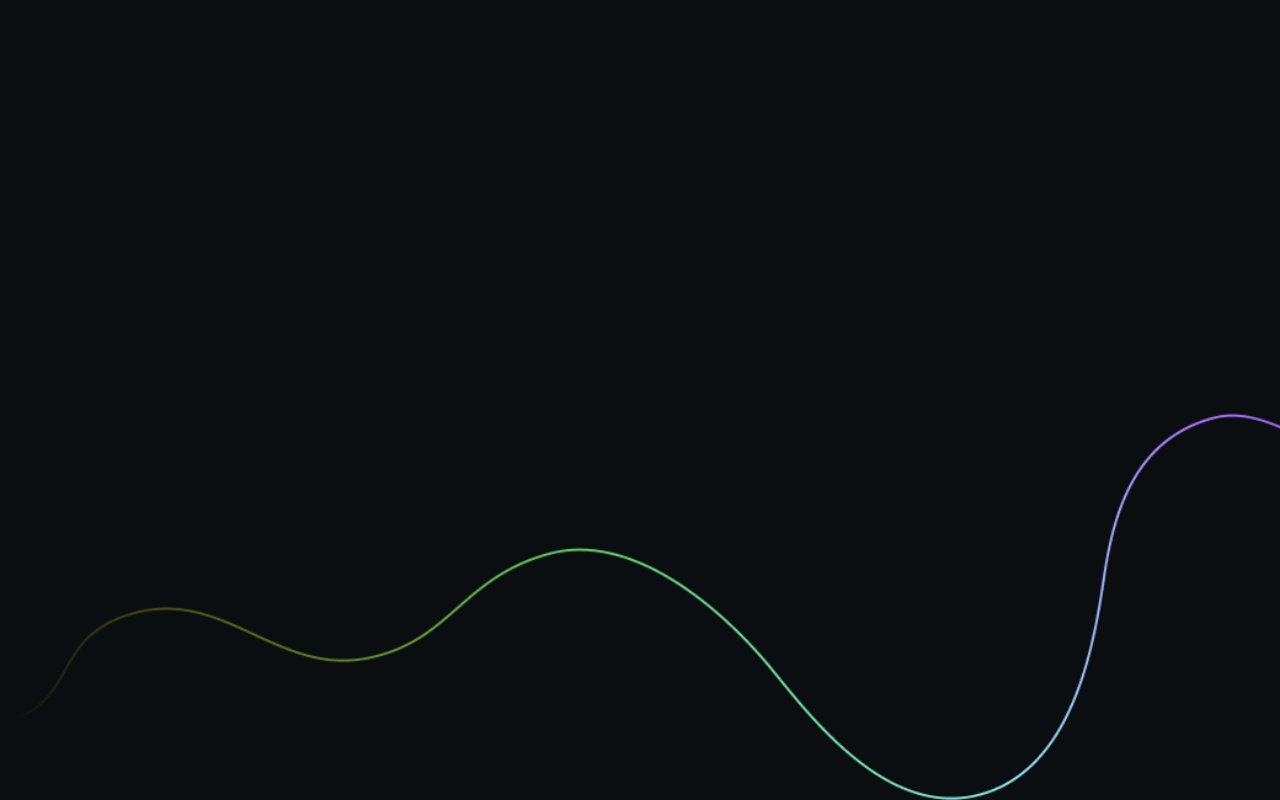
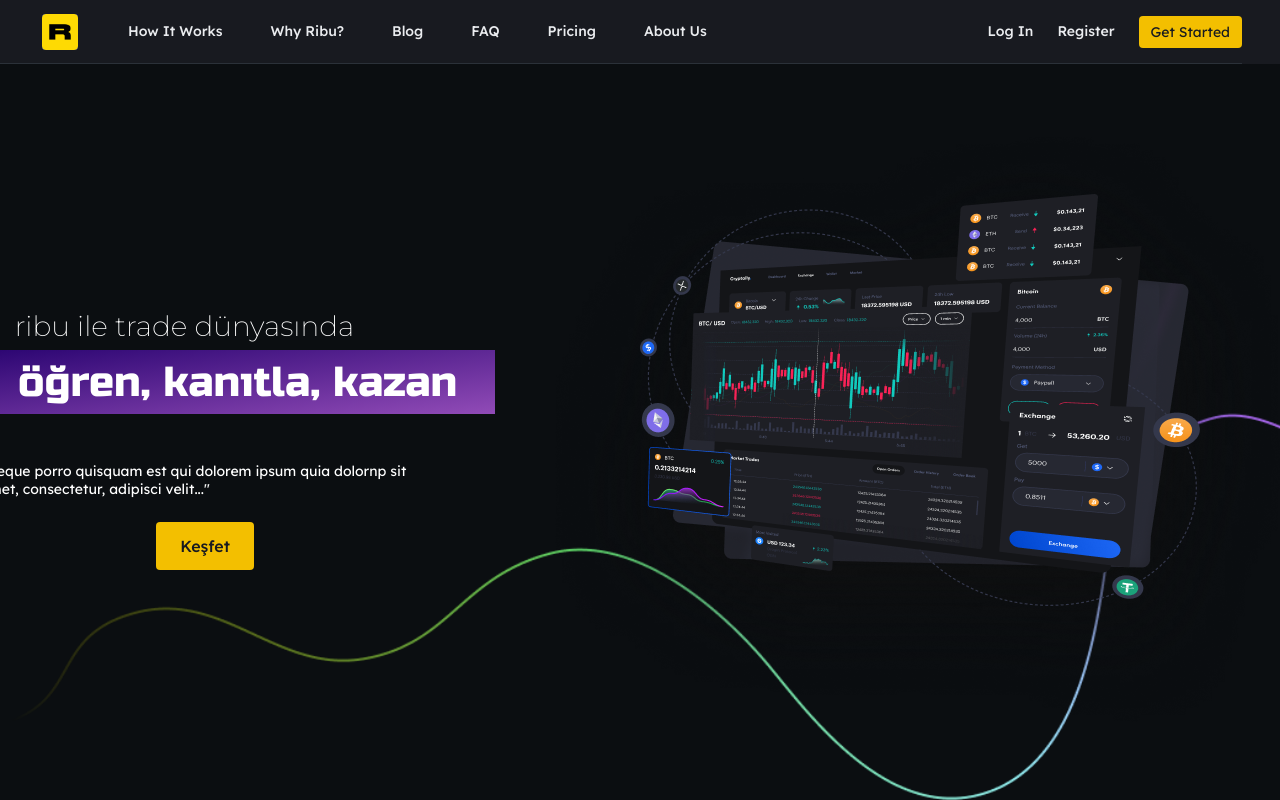
Before and after one commit to hfoxcode/trade-hfo, a React (Create React App) app: page / in a window 1280 px wide. Before the commit this address had no page. Built offline with nearby package versions, Linux system fonts and the light colour scheme.

Commit message:
last commit

```diff
--- a/src/App.js
+++ b/src/App.js
@@ -59,7 +59,7 @@
   return (
     <Router>
       <Routes>
-        <Route path='/trade-hfo' element={<Layout />} >
+        <Route path='/' element={<Layout />} >
           <Route index element={<HeroPage />} />
           <Route path="beginner" element={<BeginnerPage/>} />
           <Route path="challenger" element={<ChallengerPage/>}/>
```
Also changed, not shown: 8 other files (tests, documents, lock files or other folders).
